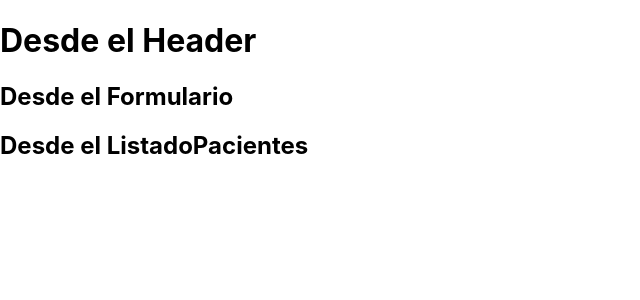
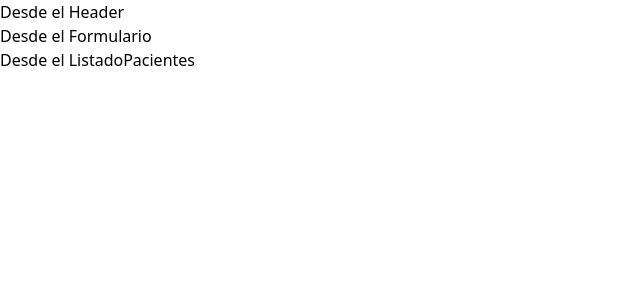
Before and after one commit to centinelaCode/react-citas, a React (Vite) app: page / in a window 1280 px wide. Shown: the top 300 px of the page, without its empty margins (0-640 px from the left). Built offline with nearby package versions, Linux system fonts and the light colour scheme.

Commit message:
[CONFIG] Se configura tailwindcss

```diff
--- a/package.json
+++ b/package.json
@@ -15,6 +15,9 @@
     "@types/react": "^18.0.0",
     "@types/react-dom": "^18.0.0",
     "@vitejs/plugin-react": "^1.3.0",
+    "autoprefixer": "^10.4.7",
+    "postcss": "^8.4.14",
+    "tailwindcss": "^2.2.19",
     "vite": "^2.9.9"
   }
 }
--- /dev/null
+++ b/postcss.config.js
@@ -0,0 +1,6 @@
+module.exports = {
+  plugins: {
+    tailwindcss: {},
+    autoprefixer: {},
+  },
+}
--- a/src/index.css
+++ b/src/index.css
@@ -1,13 +1,3 @@
-body {
-  margin: 0;
-  font-family: -apple-system, BlinkMacSystemFont, 'Segoe UI', 'Roboto', 'Oxygen',
-    'Ubuntu', 'Cantarell', 'Fira Sans', 'Droid Sans', 'Helvetica Neue',
-    sans-serif;
-  -webkit-font-smoothing: antialiased;
-  -moz-osx-font-smoothing: grayscale;
-}
-
-code {
-  font-family: source-code-pro, Menlo, Monaco, Consolas, 'Courier New',
-    monospace;
-}
+@import "tailwindcss/base";
+@import "tailwindcss/components";
+@import "tailwindcss/utilities";
--- /dev/null
+++ b/tailwind.config.js
@@ -0,0 +1,11 @@
+module.exports = {
+  purge: ["./index.html", "./src/**/*.{jsx}"],
+  darkMode: false, // or 'media' or 'class'
+  theme: {
+    extend: {},
+  },
+  variants: {
+    extend: {},
+  },
+  plugins: [],
+}
```
Also changed, not shown: 1 other file (tests, documents, lock files or other folders).
